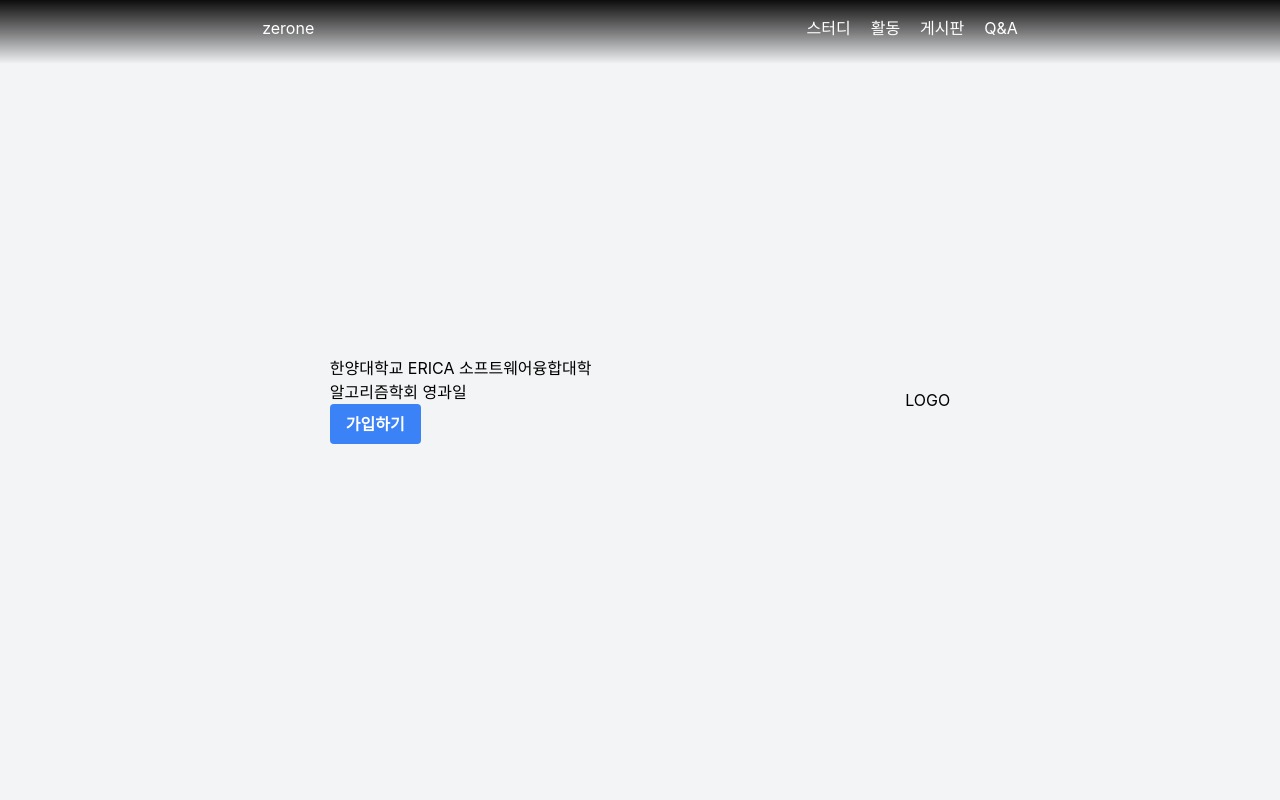
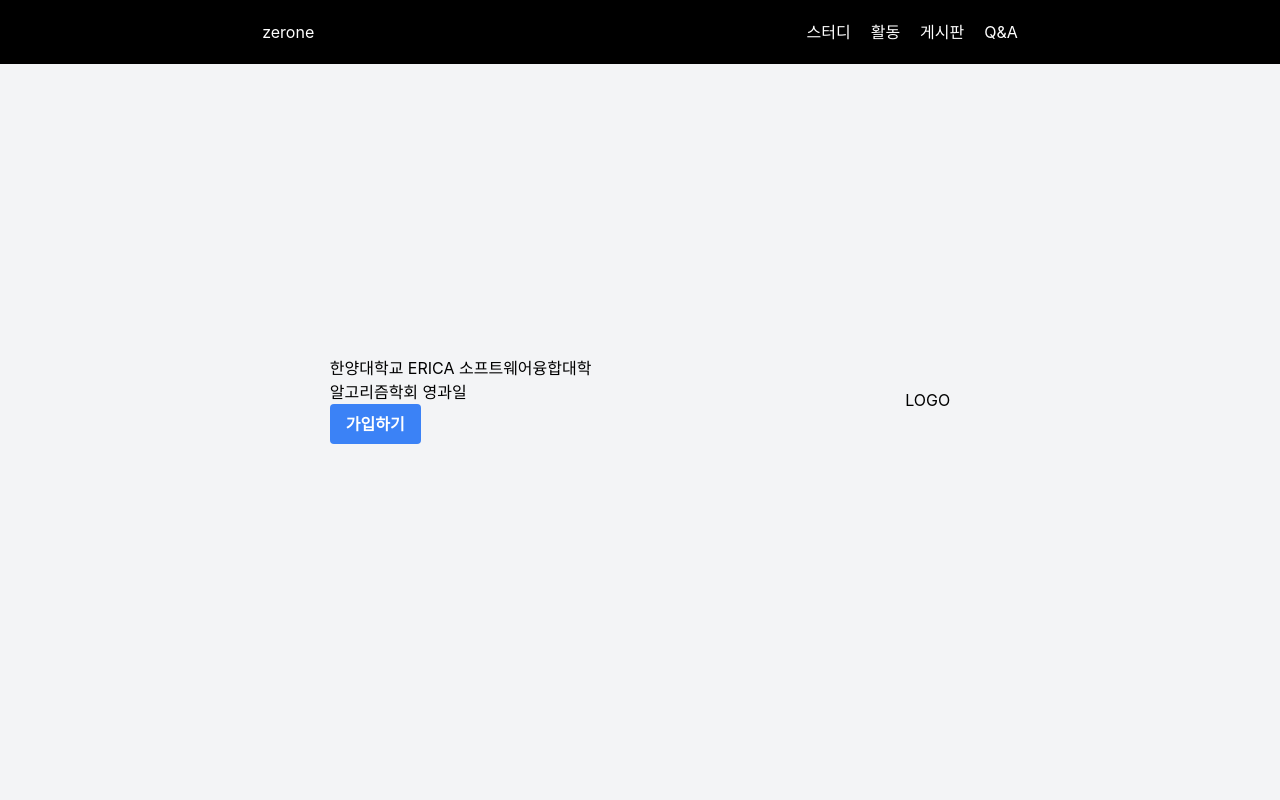
Before and after one commit to ZERONE-HOMEPAGE/client, a React (Vite) app: page / in a window 1280 px wide. Shown: the top 800 px of the page. Built offline with nearby package versions, Linux system fonts and the light colour scheme; a web font is replaced by a local one.

Commit message:
feat: 헤더 색상 검정으로 변경

```diff
--- a/src/components/layout/Header.tsx
+++ b/src/components/layout/Header.tsx
@@ -7,19 +7,14 @@
     setBarOpen(!barOpen);
   }
   return (
-    <header className="sticky top-0 z-50 p-4  h-16 bg-transparent">
-      <div
+    <header className="sticky top-0 z-50  bg-black">
+      {/* <div
         className="absolute inset-0 bg-gradient-to-b
   from-black/95
   via-black/50
-
   to-transparent pointer-events-none"
-      ></div>
-      <nav
-        className="flex flex-row md:justify-around justify-between relative text-white
-
-      "
-      >
+      ></div>  */}
+      <nav className="flex flex-row md:justify-around justify-between relative text-white items-center px-4 h-16">
         <Link to="/">zerone</Link>
 
         <div>
@@ -40,12 +35,12 @@
           </div>
         </div>
         {barOpen && (
-          <div className="fixed inset-0 bg-black bg-opacity-40 z-20" onClick={barClick}></div>
+          <div className="fixed inset-0 bg-black bg-opacity-40 z-20 " onClick={barClick}></div>
         )}
         <div
           className={`fixed top-0 right-0 h-full w-3/5 bg-white z-30 transform ${
             barOpen ? 'translate-x-0' : 'translate-x-full'
-          } transition-transform duration-300 ease-in-out text-black`}
+          } transition-transform duration-300 ease-in-out text-black `}
         >
           <button className="p-4 text-xl" onClick={barClick}>
             ✕
```
